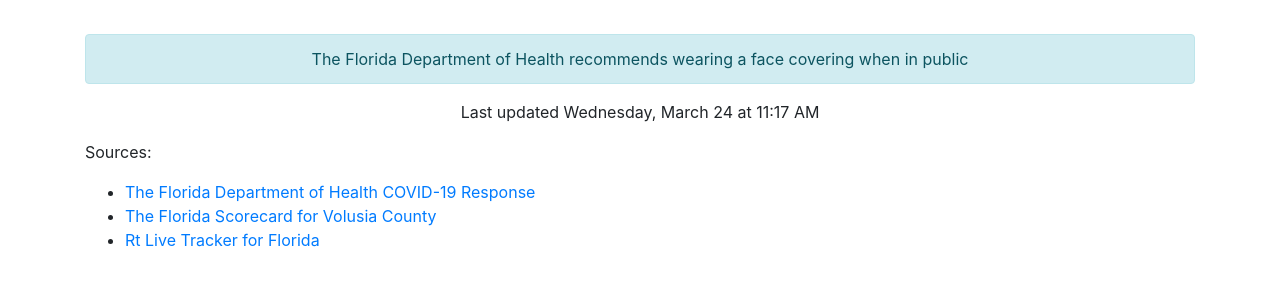
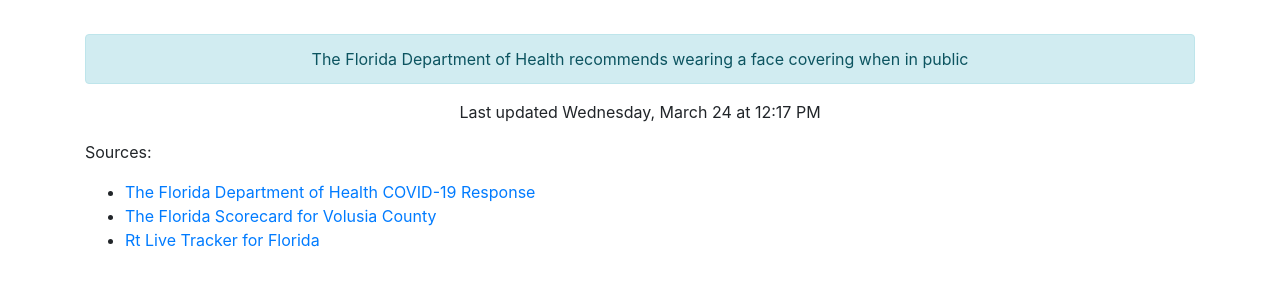
Before and after one commit to thinkjson/timeforchurch, a Jekyll site: the page built from index.md, in a window 1280 px wide. Shown: the part 544-840 px from the top of the page. Built offline with Jekyll 4.4.1, drawn with Linux system fonts in a browser that asks for light colours; our own code applies the rules of GitHub Pages for plain Markdown files.

Commit message:
Updating data

```diff
--- a/_includes/data.html
+++ b/_includes/data.html
@@ -10,4 +10,4 @@
     <div class="outcome text-success">YES</div>
     <div class="alert alert-info" role="alert">The Florida Department of Health recommends wearing a face covering when in public</div>
 
-    <p>Last updated Wednesday, March 24 at 11:17 AM</p>
+    <p>Last updated Wednesday, March 24 at 12:17 PM</p>
```
